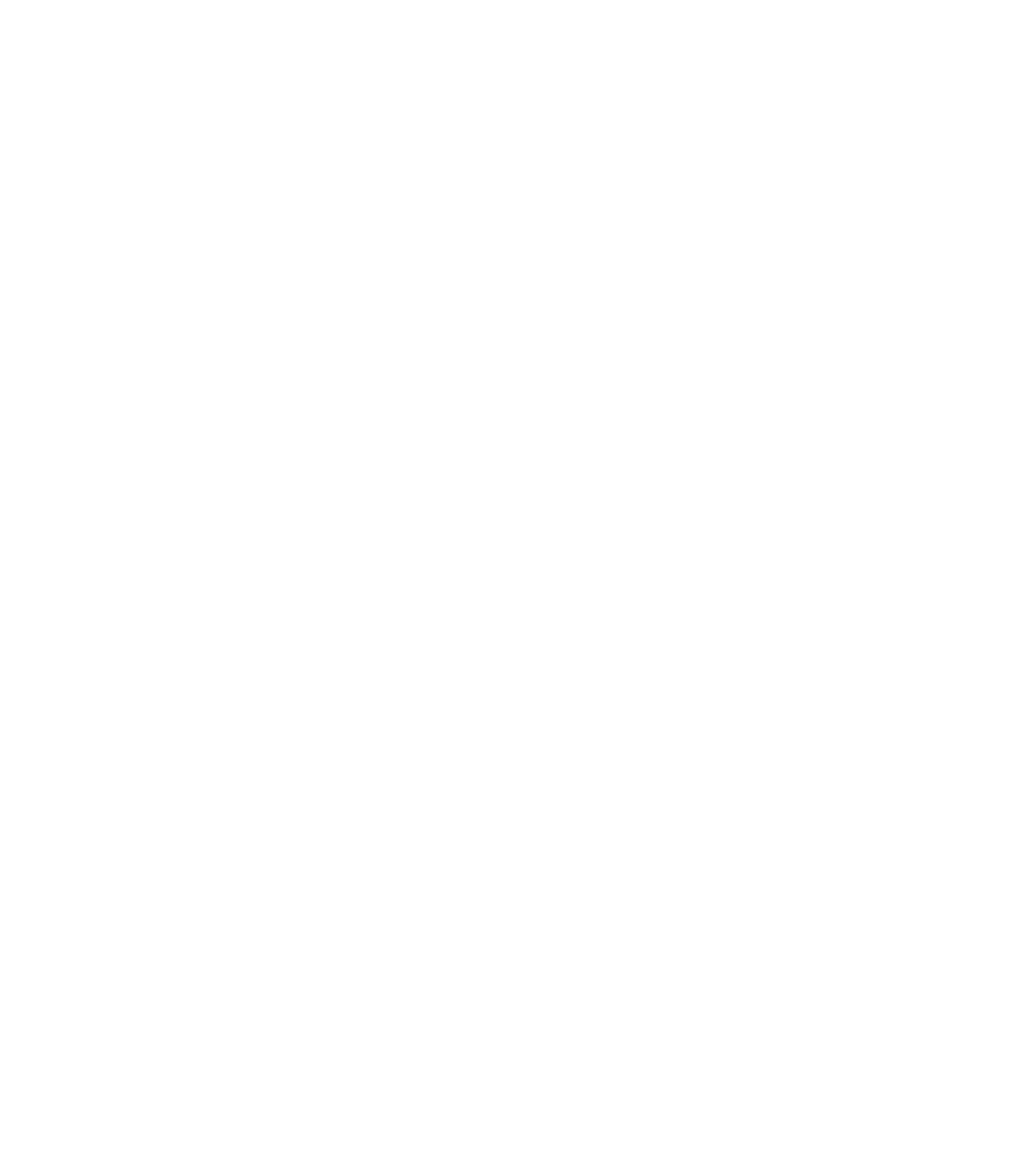
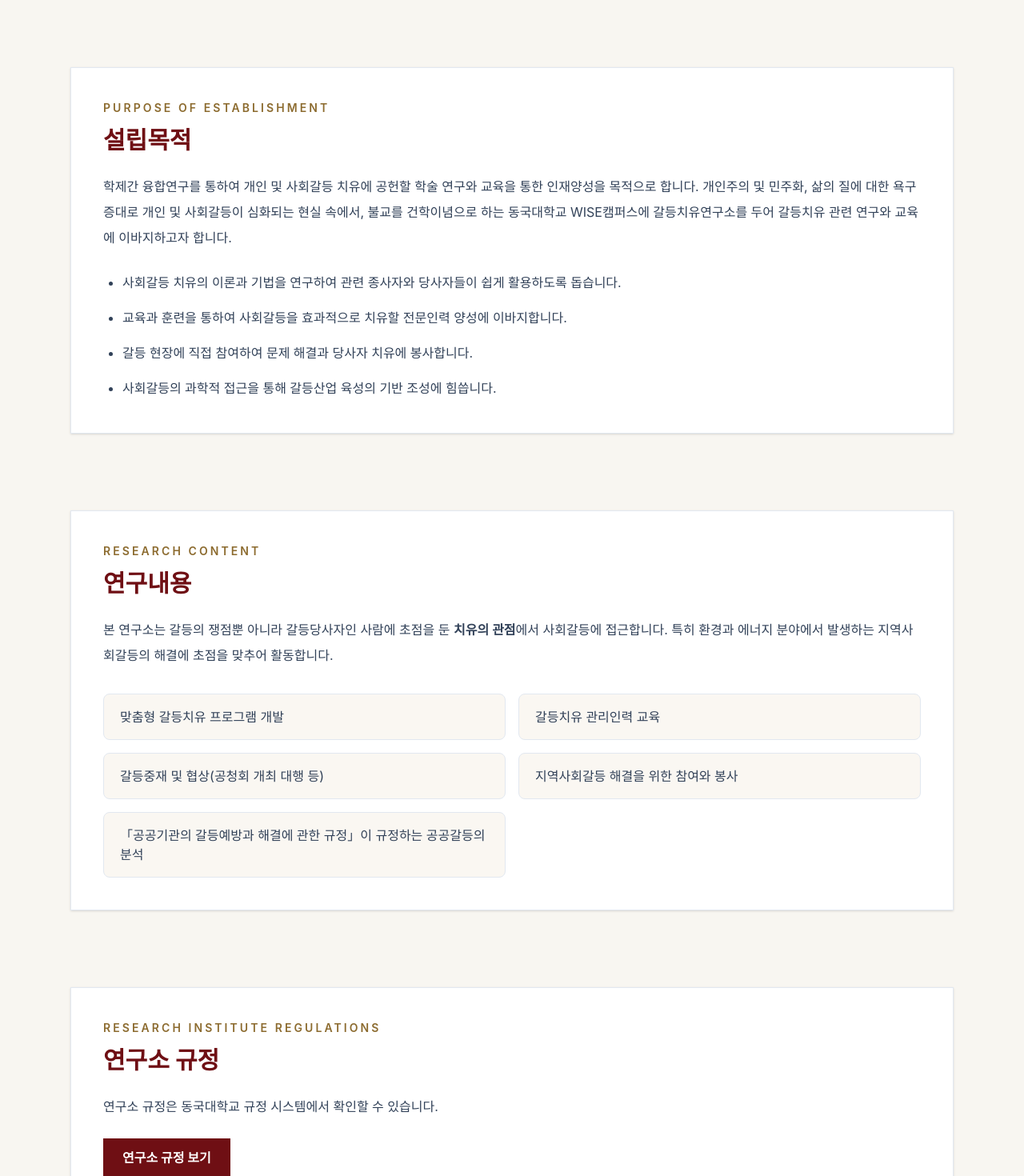
Before and after one commit to leepwon/conflict-healing, a React (Vite) app: page / in a window 1280 px wide. Shown: the part 900-2370 px from the top of the page at 80% size. Before the commit the page ends 888 px from the top, so only its background shows below. Built offline with nearby package versions, Linux system fonts and the light colour scheme.

Commit message:
Update homepage menu and sections

```diff
--- a/src/App.jsx
+++ b/src/App.jsx
@@ -1,23 +1,112 @@
 import { useEffect, useState } from "react";
-import { BrowserRouter as Router, Routes, Route, Link } from "react-router-dom";
+import {
+  BrowserRouter as Router,
+  Routes,
+  Route,
+  Link,
+  useNavigate,
+  useLocation,
+} from "react-router-dom";
 import { supabase } from "./lib/supabase";
 
 function Navbar({ session, onLogout }) {
+  const navigate = useNavigate();
+  const location = useLocation();
+  const [homeMenuOpen, setHomeMenuOpen] = useState(false);
+
+  const goHomeTop = () => {
+    setHomeMenuOpen(false);
+
+    if (location.pathname === "/") {
+      window.scrollTo({ top: 0, behavior: "smooth" });
+    } else {
+      navigate("/");
+      setTimeout(() => {
+        window.scrollTo({ top: 0, behavior: "smooth" });
+      }, 150);
+    }
+  };
+
+  const goHomeSection = (sectionId) => {
+    setHomeMenuOpen(false);
+
+    if (location.pathname !== "/") {
+      navigate("/");
+      setTimeout(() => {
+        const el = document.getElementById(sectionId);
+        if (el) {
+          el.scrollIntoView({ behavior: "smooth", block: "start" });
+        }
+      }, 200);
+    } else {
+      const el = document.getElementById(sectionId);
+      if (el) {
+        el.scrollIntoView({ behavior: "smooth", block: "start" });
+      }
+    }
+  };
+
   return (
-    <header className="fixed top-0 left-0 right-0 z-50 bg-white/90 backdrop-blur border-b border-slate-200 shadow-sm">
+    <header className="fixed top-0 left-0 right-0 z-50 bg-white/95 backdrop-blur border-b border-slate-200 shadow-sm">
       <div className="max-w-7xl mx-auto px-6 py-4 flex items-center justify-between">
         <div>
           <p className="text-xs tracking-[0.2em] uppercase text-[#8c6b2f] font-semibold">
-            Dongguk University WISE Campus
+            DONGGUK UNIVERSITY WISE CAMPUS
           </p>
           <h1 className="text-lg font-bold text-[#6f0f14]">갈등치유연구소</h1>
         </div>
 
         <nav className="flex items-center gap-6 text-sm font-bold text-slate-800">
-          <Link to="/">홈</Link>
-          <Link to="/board">게시판</Link>
-          <Link to="/archive">자료실</Link>
-          <Link to="/admin">관리자</Link>
+          <div
+            className="relative"
+            onMouseEnter={() => setHomeMenuOpen(true)}
+            onMouseLeave={() => setHomeMenuOpen(false)}
+          >
+            <button
+              type="button"
+              onClick={goHomeTop}
+              className="hover:text-[#6f0f14]"
+            >
+              홈
+            </button>
+
+            {homeMenuOpen && (
+              <div className="absolute left-1/2 top-full mt-3 w-44 -translate-x-1/2 rounded-md border border-slate-200 bg-white shadow-lg">
+                <button
+                  type="button"
+                  onClick={() => goHomeSection("purpose")}
+                  className="block w-full px-4 py-3 text-left text-sm text-slate-700 hover:bg-[#f9f4ec] hover:text-[#6f0f14]"
+                >
+                  설립목적
+                </button>
+                <button
+                  type="button"
+                  onClick={() => goHomeSection("research-content")}
+                  className="block w-full px-4 py-3 text-left text-sm text-slate-700 hover:bg-[#f9f4ec] hover:text-[#6f0f14]"
+                >
+                  연구내용
+                </button>
+                <a
+                  href="https://rule.dongguk.edu/lmxsrv/main/main.srv"
+                  target="_blank"
+                  rel="noreferrer"
+                  className="block px-4 py-3 text-left text-sm text-slate-700 hover:bg-[#f9f4ec] hover:text-[#6f0f14]"
+                >
+                  연구소 규정
+                </a>
+              </div>
+            )}
+          </div>
+
+          <Link to="/board" className="hover:text-[#6f0f14]">
+            게시판
+          </Link>
+          <Link to="/archive" className="hover:text-[#6f0f14]">
+            자료실
+          </Link>
+          <Link to="/admin" className="hover:text-[#6f0f14]">
+            관리자
+          </Link>
 
           {session && (
             <button
@@ -38,13 +127,15 @@ function WarningBanner() {
 
   return (
     <div className="max-w-4xl mx-auto mt-6 bg-yellow-50 border border-yellow-300 text-yellow-800 px-4 py-3 text-sm">
-      Supabase 환경변수가 아직 연결되지 않았습니다. 자료실 업로드 기능은 동작하지 않을 수 있습니다.
+      Supabase 환경변수가 아직 연결되지 않았습니다. 자료실 업로드 기능은 동작하지 않을 수
+      있습니다.
     </div>
   );
 }
 
 function Home() {
   return (
+    <>
       <section
         className="min-h-screen bg-cover bg-center"
         style={{
@@ -55,7 +146,7 @@ function Home() {
         <div className="min-h-screen flex items-center justify-center text-center text-white px-6">
           <div>
             <p className="text-sm tracking-[0.25em] uppercase text-yellow-200 font-semibold">
-            Dongguk University WISE Campus
+              DONGGUK UNIVERSITY WISE CAMPUS
             </p>
 
             <h2 className="mt-6 text-5xl md:text-7xl font-bold leading-tight">
@@ -70,6 +161,89 @@ function Home() {
           </div>
         </div>
       </section>
+
+      <section id="purpose" className="max-w-6xl mx-auto px-6 py-24">
+        <div className="bg-white border border-slate-200 p-10 shadow-sm">
+          <p className="text-sm tracking-[0.22em] uppercase text-[#8c6b2f] font-semibold">
+            Purpose of Establishment
+          </p>
+          <h3 className="mt-3 text-3xl font-bold text-[#6f0f14]">설립목적</h3>
+
+          <p className="mt-6 text-base leading-8 text-slate-700">
+            학제간 융합연구를 통하여 개인 및 사회갈등 치유에 공헌할 학술 연구와 교육을 통한
+            인재양성을 목적으로 합니다. 개인주의 및 민주화, 삶의 질에 대한 욕구 증대로 개인 및
+            사회갈등이 심화되는 현실 속에서, 불교를 건학이념으로 하는 동국대학교 WISE캠퍼스에
+            갈등치유연구소를 두어 갈등치유 관련 연구와 교육에 이바지하고자 합니다.
+          </p>
+
+          <ul className="mt-6 list-disc pl-6 space-y-3 text-slate-700 leading-8">
+            <li>
+              사회갈등 치유의 이론과 기법을 연구하여 관련 종사자와 당사자들이 쉽게 활용하도록
+              돕습니다.
+            </li>
+            <li>
+              교육과 훈련을 통하여 사회갈등을 효과적으로 치유할 전문인력 양성에 이바지합니다.
+            </li>
+            <li>갈등 현장에 직접 참여하여 문제 해결과 당사자 치유에 봉사합니다.</li>
+            <li>사회갈등의 과학적 접근을 통해 갈등산업 육성의 기반 조성에 힘씁니다.</li>
+          </ul>
+        </div>
+      </section>
+
+      <section id="research-content" className="max-w-6xl mx-auto px-6 pb-24">
+        <div className="bg-white border border-slate-200 p-10 shadow-sm">
+          <p className="text-sm tracking-[0.22em] uppercase text-[#8c6b2f] font-semibold">
+            Research Content
+          </p>
+          <h3 className="mt-3 text-3xl font-bold text-[#6f0f14]">연구내용</h3>
+
+          <p className="mt-6 text-base leading-8 text-slate-700">
+            본 연구소는 갈등의 쟁점뿐 아니라 갈등당사자인 사람에 초점을 둔{" "}
+            <span className="font-semibold">치유의 관점</span>에서 사회갈등에 접근합니다.
+            특히 환경과 에너지 분야에서 발생하는 지역사회갈등의 해결에 초점을 맞추어 활동합니다.
+          </p>
+
+          <div className="mt-8 grid gap-4 md:grid-cols-2">
+            {[
+              "맞춤형 갈등치유 프로그램 개발",
+              "갈등치유 관리인력 교육",
+              "갈등중재 및 협상(공청회 개최 대행 등)",
+              "지역사회갈등 해결을 위한 참여와 봉사",
+              "「공공기관의 갈등예방과 해결에 관한 규정」이 규정하는 공공갈등의 분석",
+            ].map((item) => (
+              <div
+                key={item}
+                className="rounded-lg border border-slate-200 bg-[#faf7f2] px-5 py-4 text-slate-700"
+              >
+                {item}
+              </div>
+            ))}
+          </div>
+        </div>
+      </section>
+
+      <section id="regulations" className="max-w-6xl mx-auto px-6 pb-24">
+        <div className="bg-white border border-slate-200 p-10 shadow-sm">
+          <p className="text-sm tracking-[0.22em] uppercase text-[#8c6b2f] font-semibold">
+            Research Institute Regulations
+          </p>
+          <h3 className="mt-3 text-3xl font-bold text-[#6f0f14]">연구소 규정</h3>
+
+          <p className="mt-6 text-base leading-8 text-slate-700">
+            연구소 규정은 동국대학교 규정 시스템에서 확인할 수 있습니다.
+          </p>
+
+          <a
+            href="https://rule.dongguk.edu/lmxsrv/main/main.srv"
+            target="_blank"
+            rel="noreferrer"
+            className="inline-block mt-6 bg-[#6f0f14] px-6 py-3 text-white font-bold"
+          >
+            연구소 규정 보기
+          </a>
+        </div>
+      </section>
+    </>
   );
 }
 
@@ -413,27 +587,6 @@ function Admin({ session, onLoginSuccess }) {
   );
 }
 
-
-export default function App() {
-  const [session, setSession] = useState(null);
-
-  useEffect(() => {
-    if (!supabase) return;
-
-    supabase.auth.getSession().then(({ data }) => {
-      setSession(data.session);
-    });
-
-    const {
-      data: { subscription },
-    } = supabase.auth.onAuthStateChange((_event, nextSession) => {
-      setSession(nextSession);
-    });
-
-    return () => {
-      subscription.unsubscribe();
-    };
-  }, []);
 function Archive({ session }) {
   const [file, setFile] = useState(null);
   const [uploading, setUploading] = useState(false);
@@ -441,10 +594,8 @@ function Archive({ session }) {
   const [loading, setLoading] = useState(true);
 
   const [isWriting, setIsWriting] = useState(false);
-
   const [searchField, setSearchField] = useState("title");
   const [searchKeyword, setSearchKeyword] = useState("");
-
   const [form, setForm] = useState({
     title: "",
     is_notice: false,
@@ -465,12 +616,7 @@ function Archive({ session }) {
       console.error(error);
       alert("자료 목록을 불러오지 못했습니다.");
     } else {
-      setPapers(
-        (data || []).map((item, index) => ({
-          ...item,
-          display_no: item.is_notice ? "공지" : String((data || []).length - index),
-        }))
-      );
+      setPapers(data || []);
     }
 
     setLoading(false);
@@ -791,9 +937,7 @@ function Archive({ session }) {
                   : "-"}
               </div>
 
-              <div className="text-center text-slate-700">
-                {paper.view_count || 0}
-              </div>
+              <div className="text-center text-slate-700">{paper.view_count || 0}</div>
 
               {session && (
                 <div className="col-span-6 mt-2 flex justify-end">
@@ -812,6 +956,28 @@ function Archive({ session }) {
     </div>
   );
 }
+
+export default function App() {
+  const [session, setSession] = useState(null);
+
+  useEffect(() => {
+    if (!supabase) return;
+
+    supabase.auth.getSession().then(({ data }) => {
+      setSession(data.session);
+    });
+
+    const {
+      data: { subscription },
+    } = supabase.auth.onAuthStateChange((_event, nextSession) => {
+      setSession(nextSession);
+    });
+
+    return () => {
+      subscription.unsubscribe();
+    };
+  }, []);
+
   const handleLogout = async () => {
     if (!supabase) return;
     await supabase.auth.signOut();
```
Lines whose indentation alone changed are shown as unchanged.
